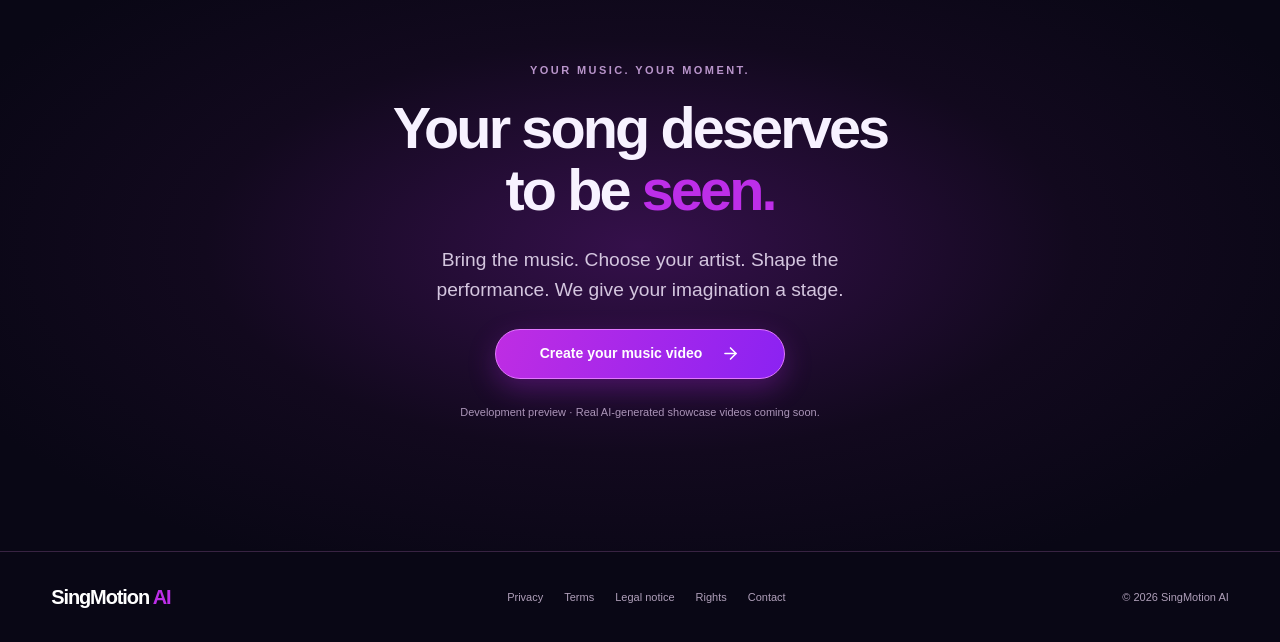
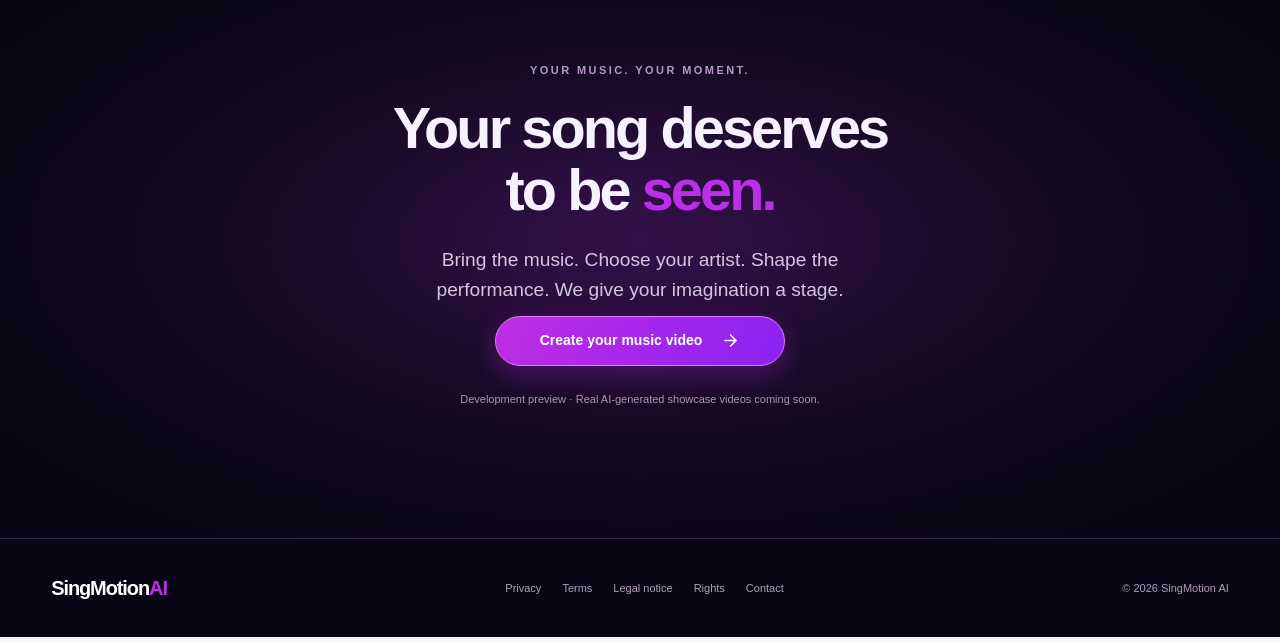
Before and after one commit to bernhardtmuellergermany-maker/singmotion-ai, a Next.js app: page / in a window 1280 px wide. Shown: the part 1782-2424 px from the top of the page. Built offline with nearby package versions, Linux system fonts and the light colour scheme.

Commit message:
Refine CTA spacing, mobile refresh, brand styling and smooth scrolling

```diff
--- a/app/landing.css
+++ b/app/landing.css
@@ -3,7 +3,7 @@
 .sm-landing *{box-sizing:border-box}
 .sm-landing a:focus-visible,.sm-landing button:focus-visible{outline:3px solid #e8a4ff;outline-offset:3px}
 .sm-header{position:relative;z-index:5;height:82px;display:flex;align-items:center;justify-content:space-between;padding:0 clamp(24px,2.7vw,48px)}
-.sm-logo{color:white;font-size:20px;font-weight:900;letter-spacing:-1.1px}.sm-logo span{color:var(--accent)}
+.sm-logo{display:inline-flex;align-items:center;min-height:38px;color:white;font-size:20px;font-weight:900;letter-spacing:-1.1px;line-height:1}.sm-logo span{color:#bd2ee9}
 .sm-header-actions{display:flex;align-items:center;gap:10px}
 .sm-round{display:grid;place-items:center;width:42px;height:42px;background:#100b20;color:white;border:1px solid #65417f;border-radius:50%}.sm-round:hover{background:#271536}
 .sm-menu-wrap{position:relative}.sm-menu-wrap>.sm-round{outline:2px solid #7773b8;outline-offset:3px}
@@ -42,8 +42,9 @@
 .sm-carousel-portrait{max-width:1100px;margin:auto}.sm-carousel-portrait .sm-carousel-track{gap:22px;padding:0}.sm-carousel-portrait .sm-carousel-slide{flex-basis:calc((100% - 66px)/4)}
 .sm-carousel-portrait .sm-video-play{width:58px;height:58px}
 .sm-pull-indicator{display:none}
+.sm-refresh,.sm-refresh-button,.sm-refresh-icon{display:none!important}
 .sm-how{padding:120px 24px 130px;display:flex;align-items:center;flex-direction:column;text-align:center;background:radial-gradient(ellipse at center,#35104b,#12091e 48%,#090715 83%)}
-.sm-how h2{max-width:900px}.sm-how p{max-width:580px;color:#d4c6df;font-size:clamp(17px,1.5vw,21px);line-height:1.55;margin:24px auto 5px;text-wrap:balance}.sm-how small{margin-top:25px;color:#ab95b8;font-size:11px}
+.sm-how .sm-cta{margin-top:6px}.sm-how h2{max-width:900px}.sm-how p{max-width:580px;color:#d4c6df;font-size:clamp(17px,1.5vw,21px);line-height:1.55;margin:24px auto 5px;text-wrap:balance}.sm-how small{margin-top:25px;color:#ab95b8;font-size:11px}
 .sm-footer{display:flex;align-items:center;justify-content:space-between;gap:24px;padding:30px clamp(24px,4vw,70px);border-top:1px solid #382342}.sm-footer>div{display:flex;flex-wrap:wrap;gap:21px}.sm-footer>div a,.sm-footer small{font-size:11px;color:#af9fb9}
 @media(max-width:900px){.sm-carousel-portrait .sm-carousel-slide{flex-basis:calc((100% - 44px)/3)}.sm-hero h1{max-width:760px}.sm-footer{flex-wrap:wrap}}
 @media(max-width:700px){
@@ -63,6 +64,7 @@
 .sm-carousel-portrait .sm-video-portrait{height:100%;width:auto;max-width:100%;aspect-ratio:9/16;background-image:url('/media/landing-mobile-fallback.webp');background-position:center;background-size:cover}
 .sm-carousel-portrait .sm-video-empty{background:linear-gradient(#09071550,#09071590),url('/media/landing-mobile-fallback.webp') center/cover,linear-gradient(130deg,#13091e,#43185f)}
 .sm-carousel-portrait .sm-carousel-controls{padding-top:16px}.sm-carousel-portrait .sm-carousel-controls>button{display:none}
+.sm-refresh,.sm-refresh-button,.sm-refresh-icon{display:grid!important}
 .sm-pull-indicator{position:absolute;display:block;z-index:3;top:0;left:0;right:0;pointer-events:none;text-align:center;color:#fff;font-size:13px}
 .sm-how{padding:90px 22px 100px}.sm-how h2{font-size:clamp(42px,10vw,57px)}.sm-how p{font-size:16px}
 .sm-footer{flex-direction:column;align-items:flex-start;padding:30px 22px}.sm-footer>div{gap:12px 20px}
```
